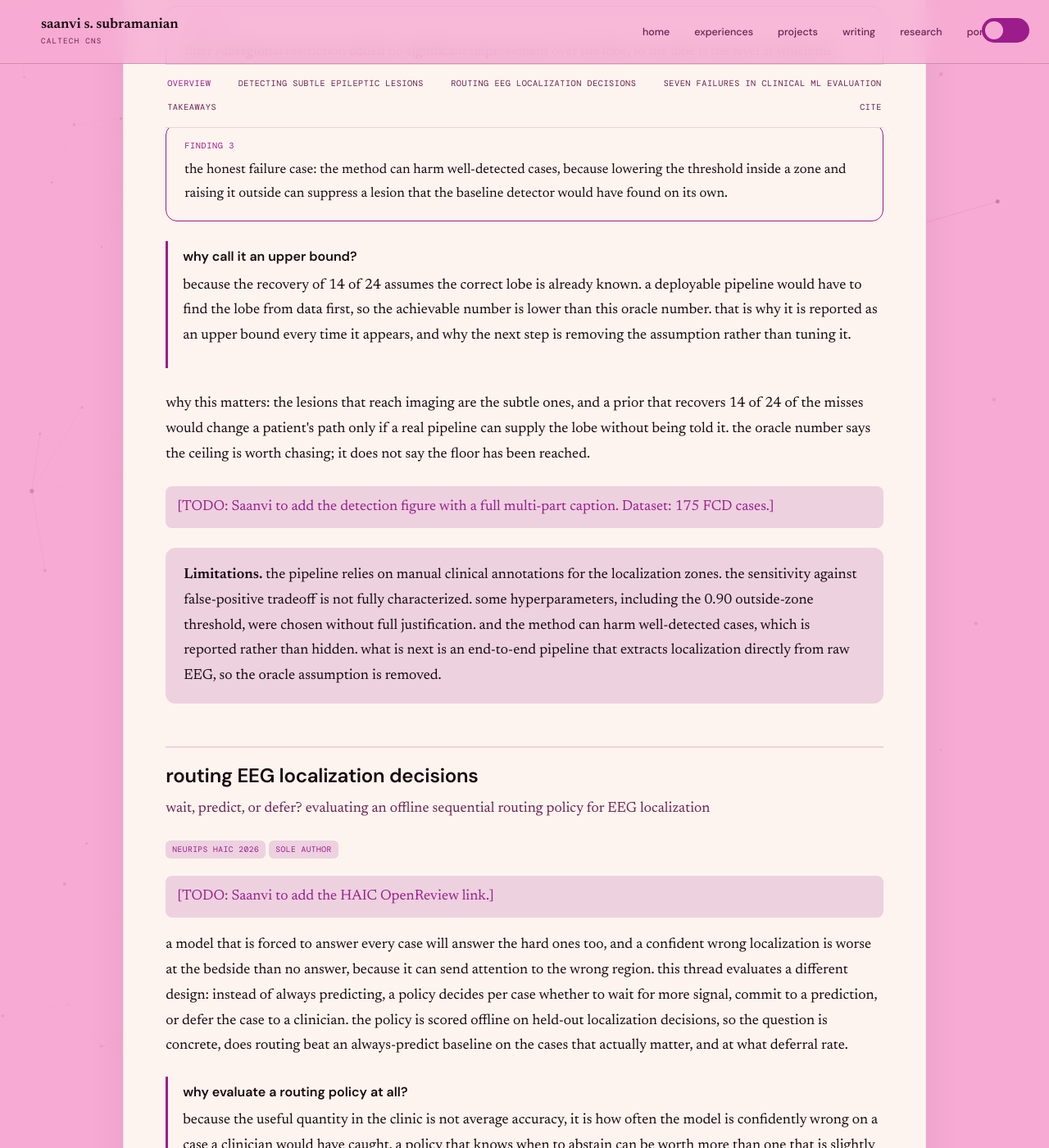
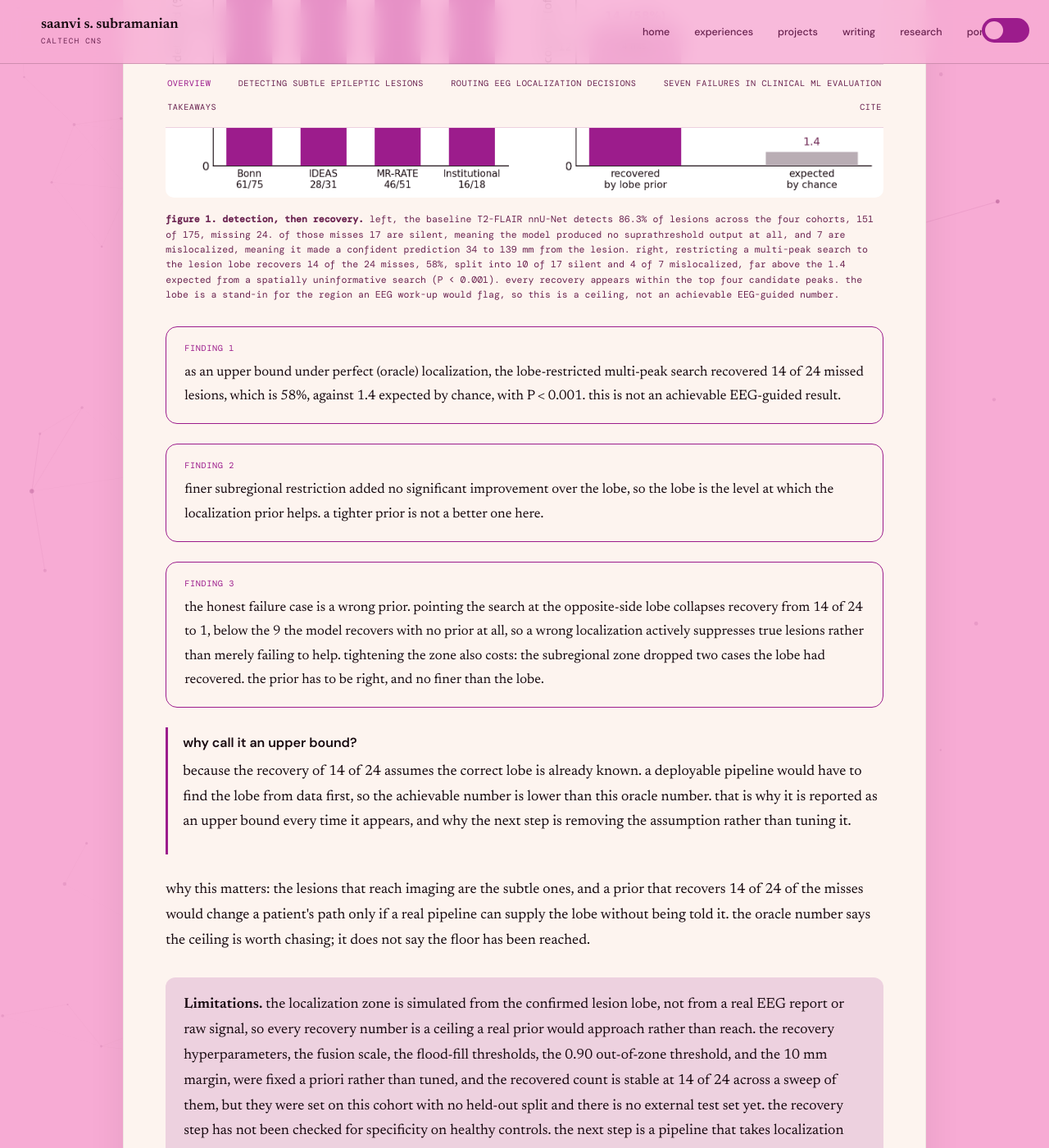
Before and after one commit to saanviiyer/saanviiyer.github.io, a Jekyll site: the page built from pages/proj-clinical-ml.html, in a window 1280 px wide and 1400 px high, scrolled down 3750 px. Shown: the whole window at 82% size. Built offline with Jekyll 4.4.1, drawn with Linux system fonts in a browser that asks for light colours; some web fonts are replaced; some of the changed text lies outside the part shown.

Commit message:
Add the FCD detection and recovery figure, and ground the clinical-ml thread in the final CortSeer numbers

```diff
--- a/pages/proj-clinical-ml.html
+++ b/pages/proj-clinical-ml.html
@@ -83,6 +83,11 @@ video: "[TODO: Saanvi to add explainer video]"
 
   <div class="stat-callout"><div class="sc-num">14 of 24</div><div class="sc-lab">missed lesions recovered (58%) under oracle localization, against 1.4 expected by chance, P &lt; 0.001</div></div>
 
+  <figure class="pp-fig">
+    <img src="{{ '/assets/images/projects/clinical/fcd-detection-recovery.png' | relative_url }}" alt="Left: baseline detection by cohort on 175 FCD cases, 86.3 percent overall with 24 missed. Right: the lobe-restricted multi-peak search recovers 14 of the 24 misses against 1.4 expected by chance.">
+    <figcaption><strong>figure 1. detection, then recovery.</strong> left, the baseline T2-FLAIR nnU-Net detects 86.3% of lesions across the four cohorts, 151 of 175, missing 24. of those misses 17 are silent, meaning the model produced no suprathreshold output at all, and 7 are mislocalized, meaning it made a confident prediction 34 to 139 mm from the lesion. right, restricting a multi-peak search to the lesion lobe recovers 14 of the 24 misses, 58%, split into 10 of 17 silent and 4 of 7 mislocalized, far above the 1.4 expected from a spatially uninformative search (P &lt; 0.001). every recovery appears within the top four candidate peaks. the lobe is a stand-in for the region an EEG work-up would flag, so this is a ceiling, not an achievable EEG-guided number.</figcaption>
+  </figure>
+
   <div class="finding">
     <div class="fn-label">Finding 1</div>
     <p>as an upper bound under perfect (oracle) localization, the lobe-restricted multi-peak search recovered 14 of 24 missed lesions, which is 58%, against 1.4 expected by chance, with P &lt; 0.001. this is not an achievable EEG-guided result.</p>
@@ -95,7 +100,7 @@ video: "[TODO: Saanvi to add explainer video]"
 
   <div class="finding">
     <div class="fn-label">Finding 3</div>
-    <p>the honest failure case: the method can harm well-detected cases, because lowering the threshold inside a zone and raising it outside can suppress a lesion that the baseline detector would have found on its own.</p>
+    <p>the honest failure case is a wrong prior. pointing the search at the opposite-side lobe collapses recovery from 14 of 24 to 1, below the 9 the model recovers with no prior at all, so a wrong localization actively suppresses true lesions rather than merely failing to help. tightening the zone also costs: the subregional zone dropped two cases the lobe had recovered. the prior has to be right, and no finer than the lobe.</p>
   </div>
 
   <div class="why-box">
@@ -105,10 +110,8 @@ video: "[TODO: Saanvi to add explainer video]"
 
   <p class="why-box" style="background:none;border:none;padding-left:0;">why this matters: the lesions that reach imaging are the subtle ones, and a prior that recovers 14 of 24 of the misses would change a patient's path only if a real pipeline can supply the lobe without being told it. the oracle number says the ceiling is worth chasing; it does not say the floor has been reached.</p>
 
-  <p class="todo-note">[TODO: Saanvi to add the detection figure with a full multi-part caption. Dataset: 175 FCD cases.]</p>
-
   <div class="limitations">
-    <p><strong>Limitations.</strong> the pipeline relies on manual clinical annotations for the localization zones. the sensitivity against false-positive tradeoff is not fully characterized. some hyperparameters, including the 0.90 outside-zone threshold, were chosen without full justification. and the method can harm well-detected cases, which is reported rather than hidden. what is next is an end-to-end pipeline that extracts localization directly from raw EEG, so the oracle assumption is removed.</p>
+    <p><strong>Limitations.</strong> the localization zone is simulated from the confirmed lesion lobe, not from a real EEG report or raw signal, so every recovery number is a ceiling a real prior would approach rather than reach. the recovery hyperparameters, the fusion scale, the flood-fill thresholds, the 0.90 out-of-zone threshold, and the 10 mm margin, were fixed a priori rather than tuned, and the recovered count is stable at 14 of 24 across a sweep of them, but they were set on this cohort with no held-out split and there is no external test set yet. the recovery step has not been checked for specificity on healthy controls. the next step is a pipeline that takes localization from real EEG, which removes the oracle assumption that makes these numbers an upper bound.</p>
   </div>
 </section>
 
```
Also changed, not shown: assets/images/projects/clinical/fcd-detection-recovery.png (added).
